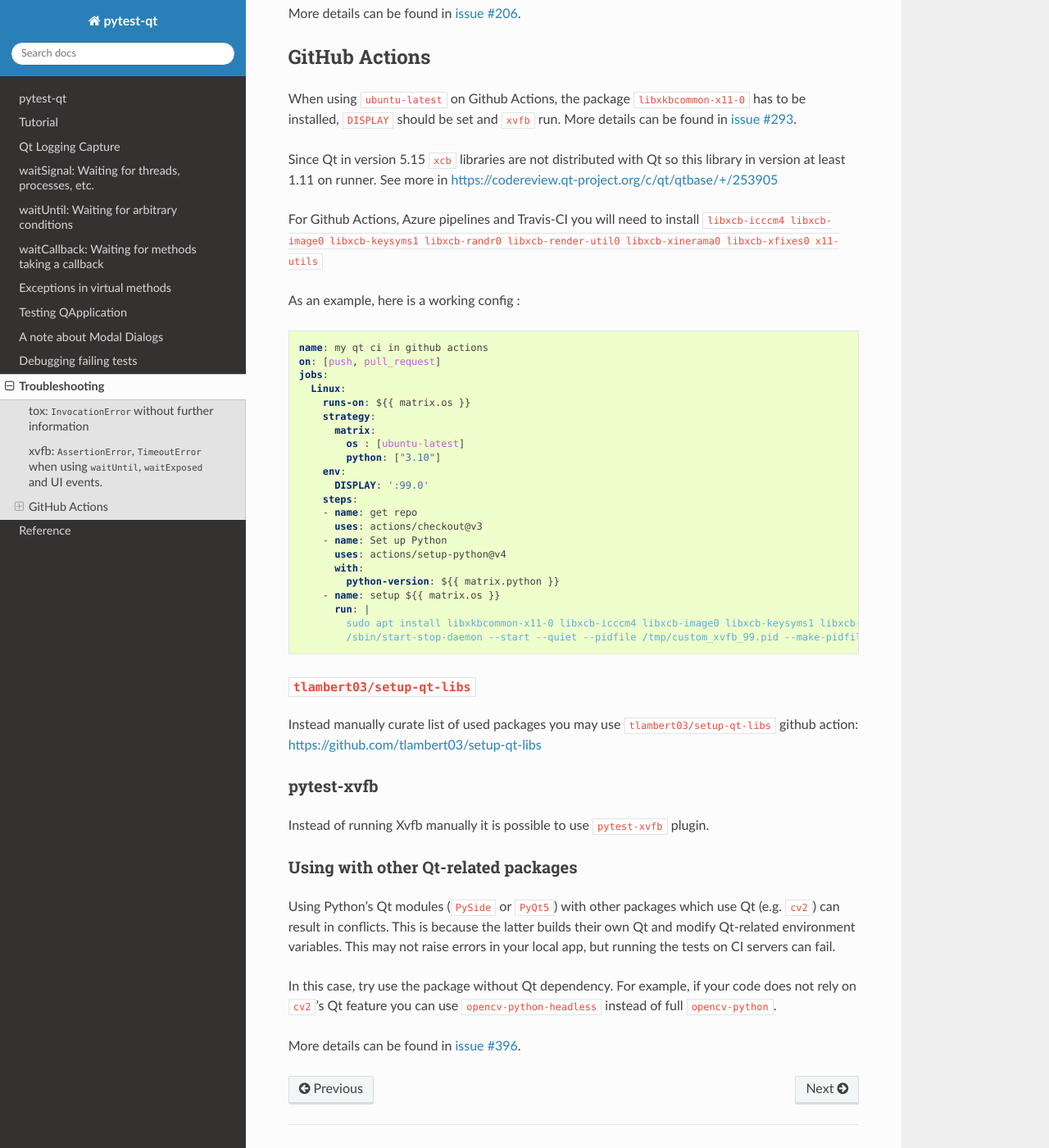
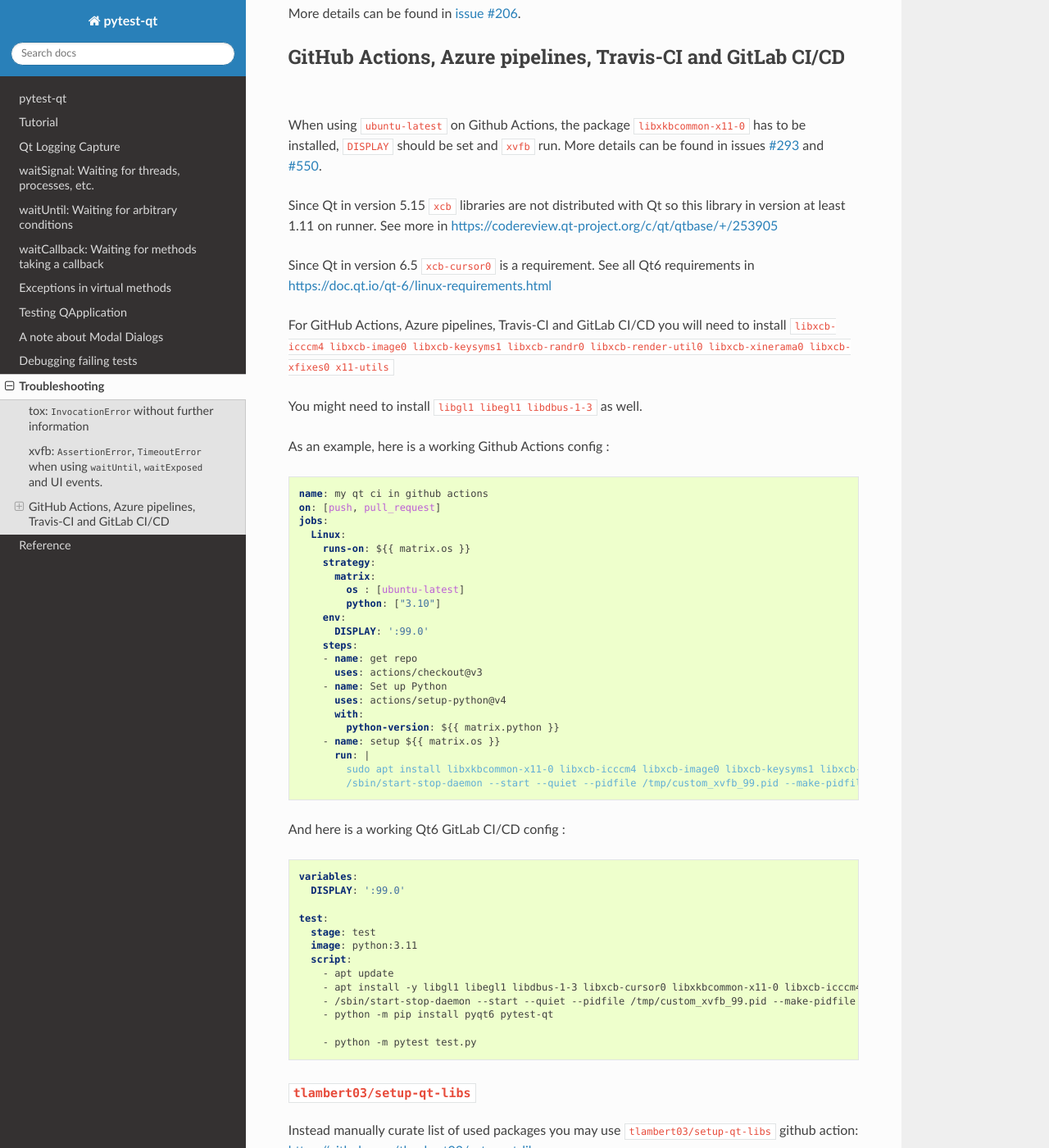
Before and after one commit to pytest-dev/pytest-qt, a Sphinx documentation site: the page built from docs/troubleshooting.rst, in a window 1280 px wide and 1400 px high, scrolled down 1319 px. Shown: the whole window at 82% size. Built offline with Sphinx 7.4.7 and the Read the Docs theme 2.0.0, drawn with Linux system fonts in a browser that asks for light colours; pages that are not in the unit, such as notebooks, are missing from menus.

Commit message:
Add Qt6 and GitLab CI/CD learnings from #550 to troubleshooting.docs (#551)

```diff
--- a/docs/troubleshooting.rst
+++ b/docs/troubleshooting.rst
@@ -61,18 +61,23 @@
 
 .. _issue #206: https://github.com/pytest-dev/pytest-qt/issues/206
 
-GitHub Actions
---------------
+GitHub Actions, Azure pipelines, Travis-CI and GitLab CI/CD
+-----------------------------------------------------------
 
-When using ``ubuntu-latest`` on Github Actions, the package ``libxkbcommon-x11-0`` has to be installed, ``DISPLAY`` should be set and ``xvfb`` run. More details can be found in `issue #293`_.
+When using ``ubuntu-latest`` on Github Actions, the package ``libxkbcommon-x11-0`` has to be installed, ``DISPLAY`` should be set and ``xvfb`` run. More details can be found in issues `#293`_ and `#550`_.
 
-.. _issue #293: https://github.com/pytest-dev/pytest-qt/issues/293
+.. _#293: https://github.com/pytest-dev/pytest-qt/issues/293
+.. _#550: https://github.com/pytest-dev/pytest-qt/issues/550
 
 Since Qt in version 5.15 ``xcb`` libraries are not distributed with Qt so this library in version at least 1.11 on runner. See more in https://codereview.qt-project.org/c/qt/qtbase/+/253905
 
-For Github Actions, Azure pipelines and Travis-CI you will need to install ``libxcb-icccm4 libxcb-image0 libxcb-keysyms1 libxcb-randr0 libxcb-render-util0 libxcb-xinerama0 libxcb-xfixes0 x11-utils``
+Since Qt in version 6.5 ``xcb-cursor0`` is a requirement. See all Qt6 requirements in https://doc.qt.io/qt-6/linux-requirements.html
 
-As an example, here is a working config :
+For GitHub Actions, Azure pipelines, Travis-CI and GitLab CI/CD you will need to install ``libxcb-icccm4 libxcb-image0 libxcb-keysyms1 libxcb-randr0 libxcb-render-util0 libxcb-xinerama0 libxcb-xfixes0 x11-utils``
+
+You might need to install ``libgl1 libegl1 libdbus-1-3`` as well.
+
+As an example, here is a working Github Actions config :
 
 .. code-block:: yaml
 
@@ -99,6 +104,25 @@
             sudo apt install libxkbcommon-x11-0 libxcb-icccm4 libxcb-image0 libxcb-keysyms1 libxcb-randr0 libxcb-render-util0 libxcb-xinerama0 libxcb-xfixes0 x11-utils
             /sbin/start-stop-daemon --start --quiet --pidfile /tmp/custom_xvfb_99.pid --make-pidfile --background --exec /usr/bin/Xvfb -- :99 -screen 0 1920x1200x24 -ac +extension GLX
 
+And here is a working Qt6 GitLab CI/CD config :
+
+.. code-block:: yaml
+
+    variables:
+      DISPLAY: ':99.0'
+
+    test:
+      stage: test
+      image: python:3.11
+      script:
+        - apt update
+        - apt install -y libgl1 libegl1 libdbus-1-3 libxcb-cursor0 libxkbcommon-x11-0 libxcb-icccm4 libxcb-image0 libxcb-keysyms1 libxcb-randr0 libxcb-render-util0 libxcb-xinerama0 libxcb-xfixes0 x11-utils xvfb
+        - /sbin/start-stop-daemon --start --quiet --pidfile /tmp/custom_xvfb_99.pid --make-pidfile --background --exec /usr/bin/Xvfb -- :99 -screen 0 1920x1200x24 -ac +extension GLX
+        - python -m pip install pyqt6 pytest-qt
+
+        - python -m pytest test.py
+
+
 ``tlambert03/setup-qt-libs``
 ~~~~~~~~~~~~~~~~~~~~~~~~~~~~
 Instead manually curate list of used packages you may use ``tlambert03/setup-qt-libs`` github action: https://github.com/tlambert03/setup-qt-libs
```
